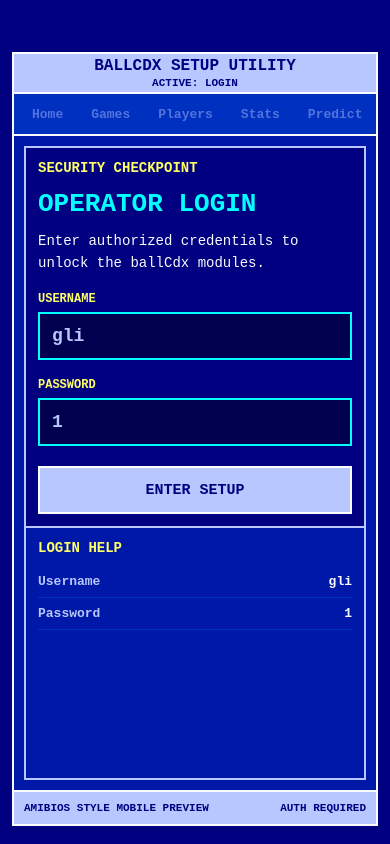
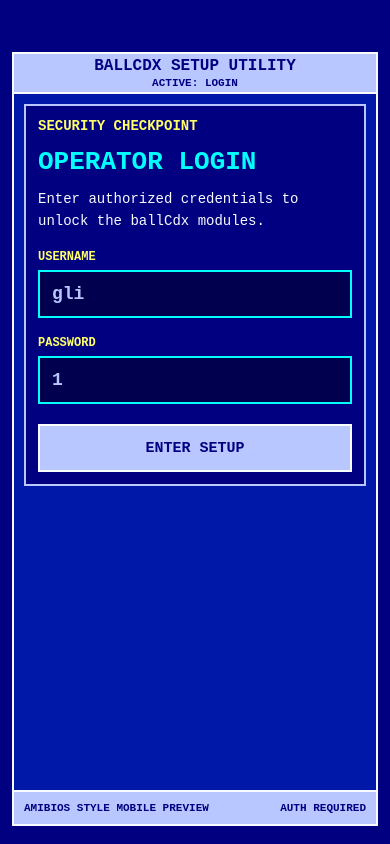
Before and after one commit to shomeuchi/ballCdx, a React Native app: screen / in a window 390 px wide. Built offline with nearby package versions, Linux system fonts and the light colour scheme.

Commit message:
Simplify login screen

```diff
--- a/App.js
+++ b/App.js
@@ -164,6 +164,7 @@ function BiosShell({
       </View>
 
       <View style={styles.frame}>
+        {isAuthenticated && (
           <ScrollView
             horizontal
             showsHorizontalScrollIndicator={false}
@@ -172,30 +173,26 @@ function BiosShell({
             {navItems.map(([key, label]) => (
               <Pressable
                 key={key}
-              disabled={!isAuthenticated}
                 onPress={() => onNavigate(key)}
                 style={[
                   styles.menuButton,
-                activeScreen === key && isAuthenticated && styles.menuButtonActive,
-                !isAuthenticated && styles.menuButtonDisabled,
+                  activeScreen === key && styles.menuButtonActive,
                 ]}>
                 <Text
                   style={[
                     styles.menuText,
-                  activeScreen === key && isAuthenticated && styles.menuTextActive,
-                  !isAuthenticated && styles.menuTextDisabled,
+                    activeScreen === key && styles.menuTextActive,
                   ]}>
                   {label}
                 </Text>
               </Pressable>
             ))}
 
-          {isAuthenticated && (
             <Pressable style={styles.menuButton} onPress={onLogout}>
               <Text style={styles.menuText}>Logout</Text>
             </Pressable>
+          </ScrollView>
         )}
-        </ScrollView>
 
         {children}
       </View>
@@ -274,11 +271,6 @@ function LoginScreen({ onLogin }) {
         </Pressable>
       </View>
 
-      <View style={styles.helpPanel}>
-        <Text style={styles.helpTitle}>LOGIN HELP</Text>
-        <InfoRow label="Username" value="gli" />
-        <InfoRow label="Password" value="1" />
-      </View>
     </KeyboardAvoidingView>
   );
 }
@@ -387,9 +379,6 @@ const styles = StyleSheet.create({
     backgroundColor: theme.colors.gray,
     borderColor: theme.colors.white,
   },
-  menuButtonDisabled: {
-    opacity: 0.45,
-  },
   menuText: {
     color: theme.colors.gray,
     fontFamily: theme.font.family,
@@ -398,9 +387,6 @@ const styles = StyleSheet.create({
   },
   menuTextActive: {
     color: theme.colors.blue900,
-  },
-  menuTextDisabled: {
-    color: theme.colors.gray,
   },
   content: {
     flex: 1,
```
Lines whose indentation alone changed are shown as unchanged.
